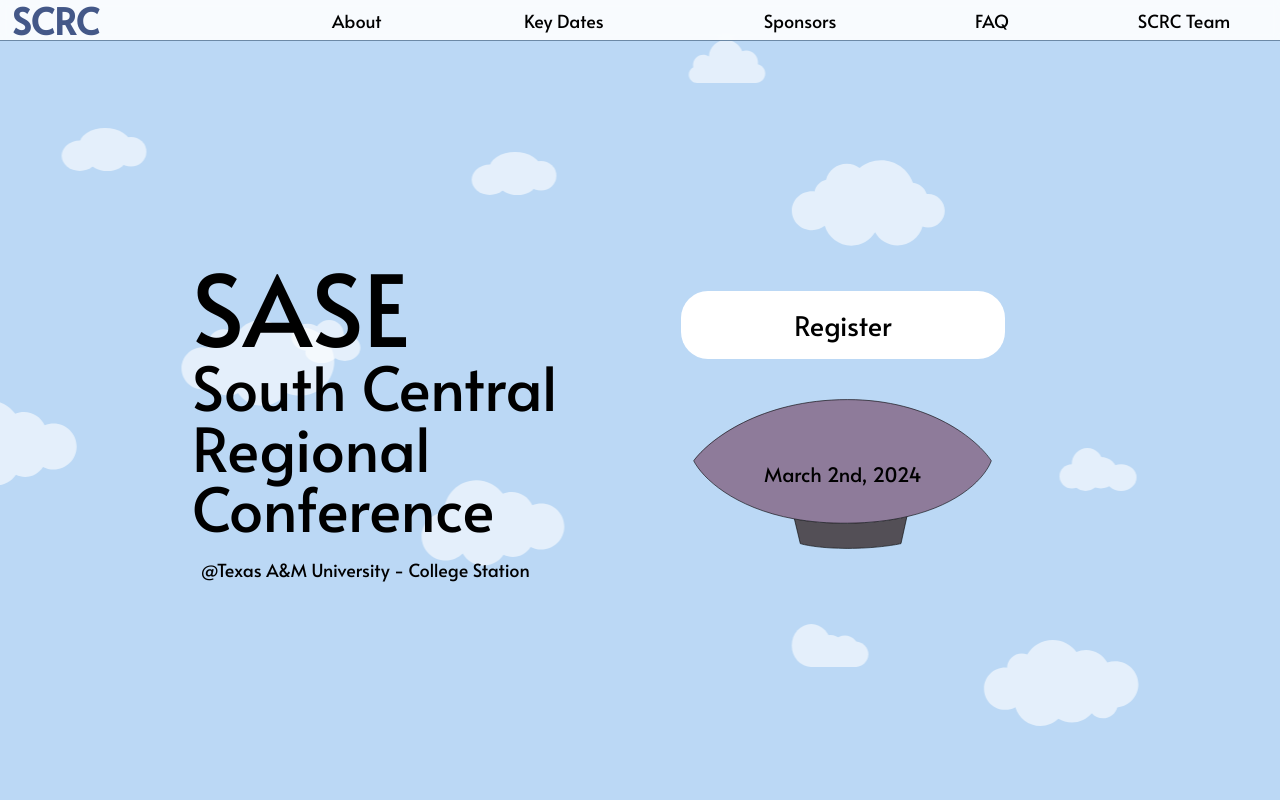
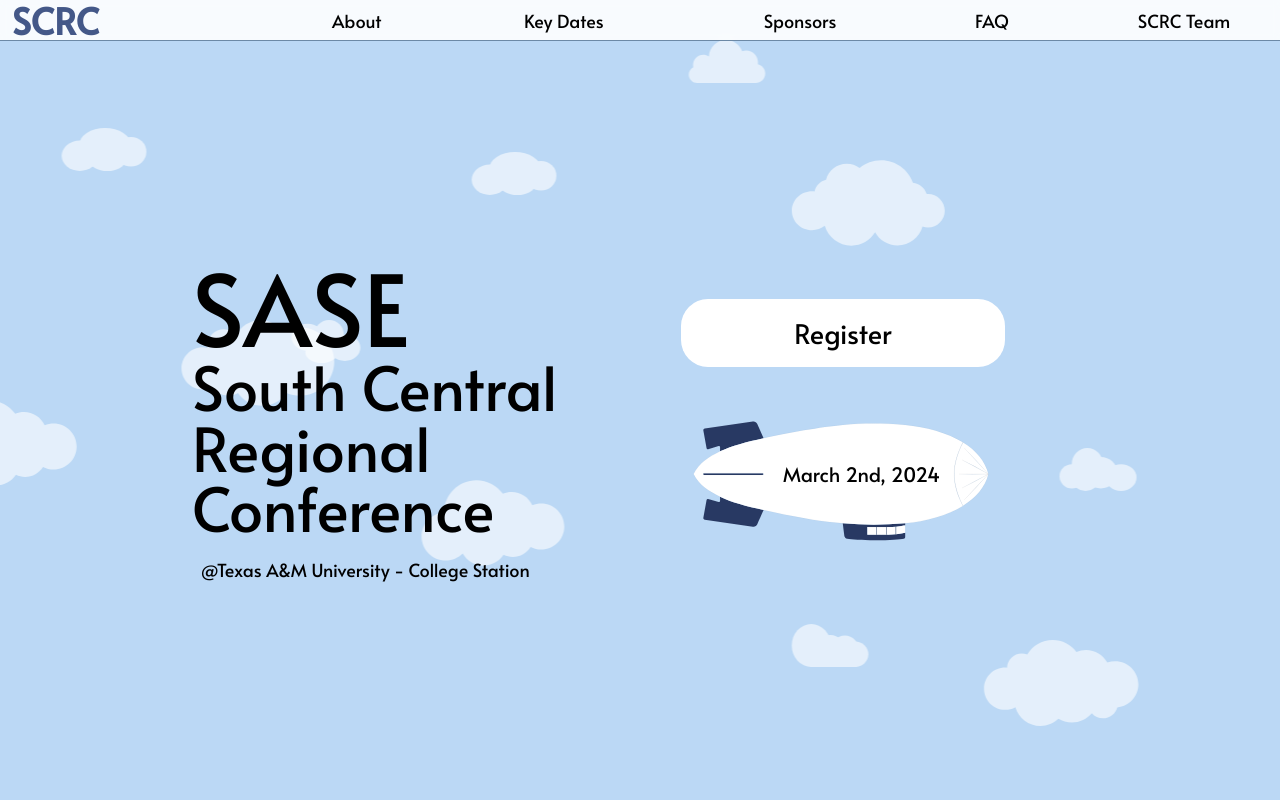
Before and after one commit to victoriaemily/SASE-SCRC, a Next.js app: page / in a window 1280 px wide. Shown: the top 800 px of the page. Built offline with nearby package versions, Linux system fonts and the light colour scheme.

Commit message:
Updated blimp to fit aesthetic

```diff
--- a/src/pages/LandingPage.jsx
+++ b/src/pages/LandingPage.jsx
@@ -28,7 +28,9 @@
           Register
         </a>
         <div className="banner">
-          <div className="date-banner">March 2nd, 2024</div>
+          <div className="date-banner">
+            <div className="banner-label">March 2nd, 2024</div>
+          </div>
           <div className="right-facing-plane" id="plane"></div>
         </div>
       </div>
--- a/src/styles/app.css
+++ b/src/styles/app.css
@@ -122,6 +122,23 @@
   background: var(--blue4);
 }
 
+.scrc-logo-1 {
+  background: url("../assets/logos/scrc-logo-1.svg") no-repeat;
+  background-size: contain;
+  height: 100px;
+  width: 100px;
+}
+
+.scrc-logo-2 {
+  background: url("../assets/logos/scrc-logo-2.svg") no-repeat;
+  background-size: contain;
+}
+
+.scrc-logo-3 {
+  background: url("../assets/logos/scrc-logo-3.svg") no-repeat;
+  background-size: contain;
+}
+
 @keyframes fade-in {
   0% {
     opacity: 0;
--- a/src/styles/landing-page.css
+++ b/src/styles/landing-page.css
@@ -112,21 +112,22 @@
   }
 
   .key-info-container {
-    margin: auto 0;
+    margin: auto;
   }
 
   .banner {
     display: inherit;
     animation: balloon-float 8s ease-in-out infinite;
+    margin: 3em 0 0 0;
   }
 
   .date-banner {
-    background: url("../assets/airship/zeppelin.svg") no-repeat;
+    background: url("../assets/airship/blimp.svg") no-repeat;
     background-size: contain;
     width: 300px;
-    height: 150px;
+    height: 120px;
     padding-left: 0;
-    margin: 2em 0 0 0;
+    margin: 0;
     animation: none;
   }
 
@@ -134,6 +135,12 @@
     display: none;
     width: 0;
     height: 0;
+  }
+
+  .banner-label {
+    position: absolute;
+    top: 38px;
+    left: 90px;
   }
 }
 @media (min-width: 961px) {
```
Also changed, not shown: src/assets/airship/blimp.svg (added), src/assets/airship/zeppelin.svg (deleted).
